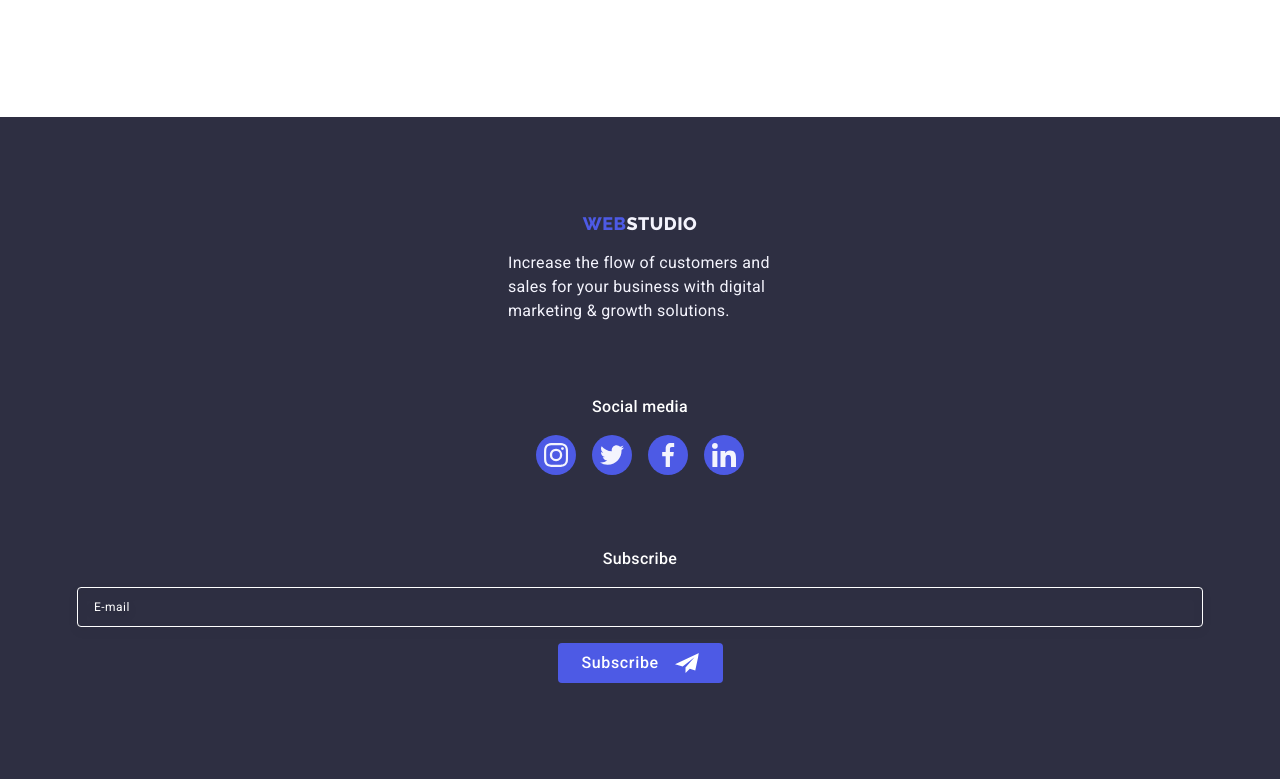
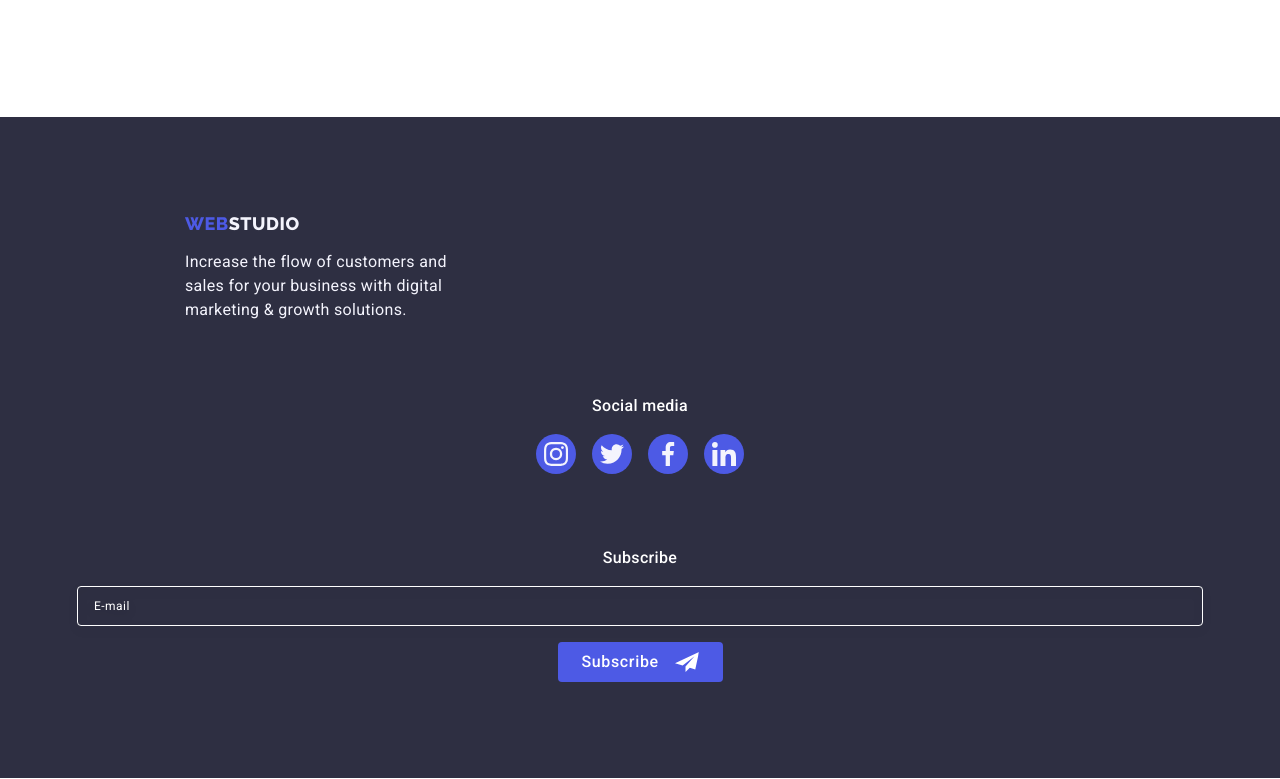
Before and after one commit to Olena1503/goit-markup-hw-06, a plain HTML site: page index.html in a window 1280 px wide. Shown: the part 2059-2838 px from the top of the page. Drawn offline with nearby package versions, Linux system fonts and the light colour scheme.

Commit message:
add-media-footer

```diff
--- a/css/media.css
+++ b/css/media.css
@@ -45,6 +45,19 @@
     max-width: 168px;
     width: calc((100% - 24px * 2) / 3);
   }
+  .contanier-footer {
+    /*display: flex;*/
+  }
+  .footer-logo {
+    display: block;
+    padding-left: 108px;
+    margin-bottom: 16px;
+  }
+
+  .footer-text {
+    display: block;
+    margin-left: 108px;
+  }
 }
 
 @media screen and (min-width: 1158px) {
```
